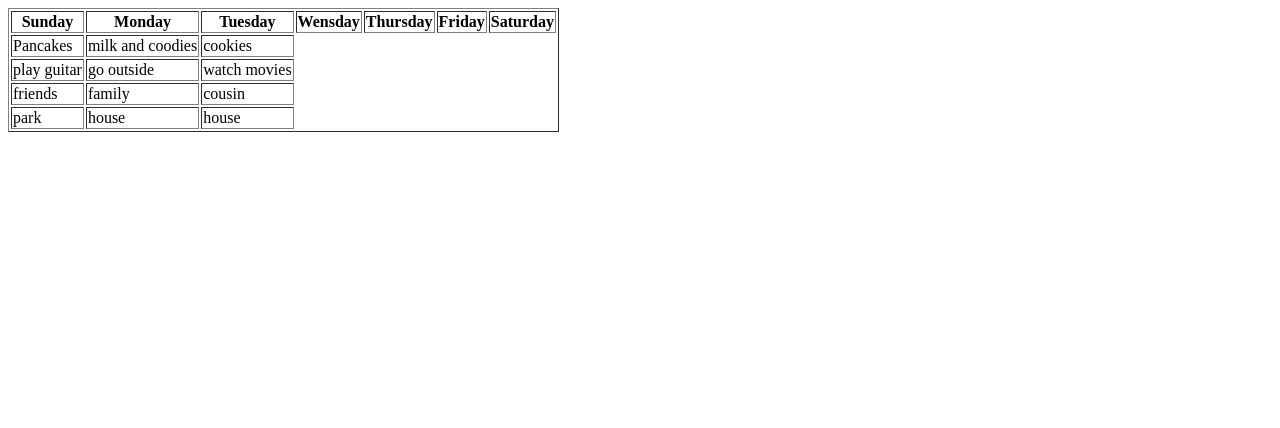
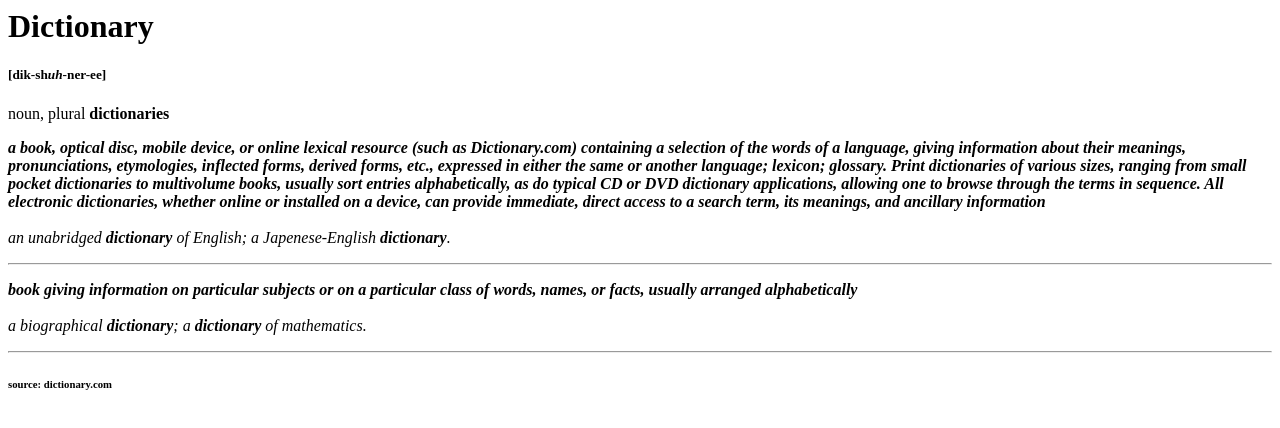
Before and after one commit to bryan54321/CodeHSPactice, a plain HTML site: page index.html in a window 1280 px wide. Drawn offline with Linux system fonts and the light colour scheme.

Commit message:
Update index.html

```diff
--- a/index.html
+++ b/index.html
@@ -1,40 +1,47 @@
-<!DOCTYPE html>
 <html>
     <head>
-
+        <title>
+            Dictionary Definition
+        </title>
     </head>
 
     <body>
-        <table border="1">
-            <tr>
-                <th>Sunday</th>
-                <th>Monday</th>
-                <th>Tuesday</th>
-                <th>Wensday</th>
-                <th>Thursday</th>
-                <th>Friday</th>
-                <th>Saturday</th>
-            </tr>
-            <tr>
-                <td>Pancakes</td>
-                <td>milk and coodies</td>
-                <td>cookies</td>
-            </tr>
-            <tr>
-                <td>play guitar</td>
-                <td>go outside</td>
-                <td>watch movies</td>
-            </tr>
-            <tr>
-                <td>friends</td>
-                <td>family</td>
-                <td>cousin</td>
-            </tr>
-            <tr>
-                <td>park</td>
-                <td>house</td>
-                <td>house</td>
-            </tr>
-        </table>
+        <h1><b>Dictionary</b></h1>
+        <h5>[dik-sh<em>uh</em>-ner-ee]</h5>
+        <p>noun, plural <strong>dictionaries</strong></p>
+        <p>
+            <b>
+                <i>
+                    a book, optical disc, mobile device, or online lexical resource (such
+                    as Dictionary.com) containing a selection of the words of a language,
+                    giving information about their meanings, pronunciations, etymologies,
+                    inflected forms, derived forms, etc., expressed in either the same or
+                    another language; lexicon; glossary. Print dictionaries of various sizes,
+                    ranging from small pocket dictionaries to multivolume books, usually sort
+                    entries alphabetically, as do typical CD or DVD dictionary applications,
+                    allowing one to browse through the terms in sequence. All electronic
+                    dictionaries, whether online or installed on a device, can provide
+                    immediate, direct access to a search term, its meanings, and ancillary
+                    information
+                </i>
+            </b>
+            <br>
+            <br>
+            <em>an unabridged <b>dictionary</b> of English; a Japenese-English <b>dictionary</b>.</em>
+        </p>
+        <hr>
+        <p>
+            <b>
+                <i>
+                    book giving information on particular subjects or on a particular
+                    class of words, names, or facts, usually arranged alphabetically
+                </i>
+            </b>
+            <br>
+            <br>
+            <em>a biographical <b>dictionary</b>; a <b>dictionary</b> of mathematics.</em>
+        </p>
+        <hr>
+        <h6>source: dictionary.com</h6>
     </body>
 </html>
```
